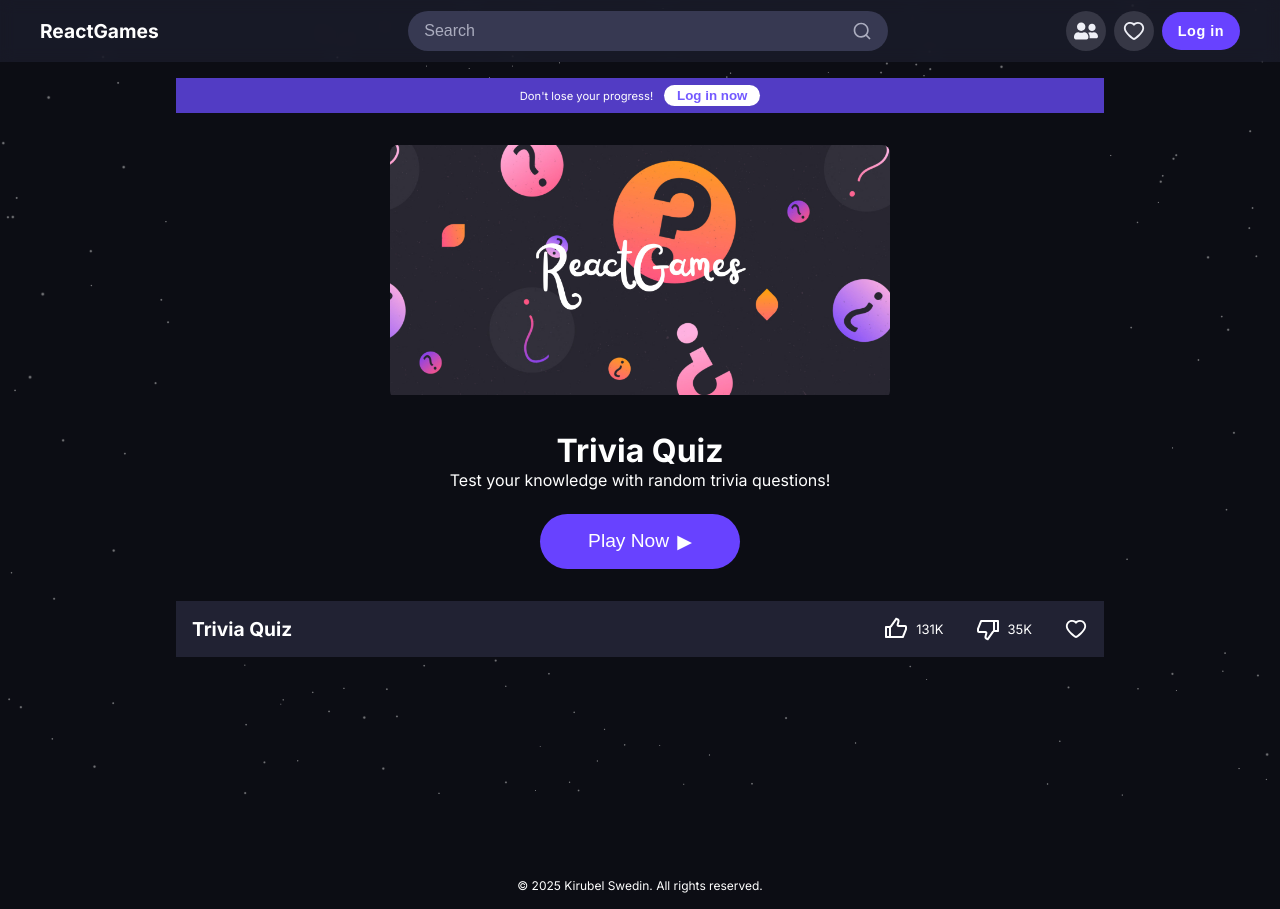
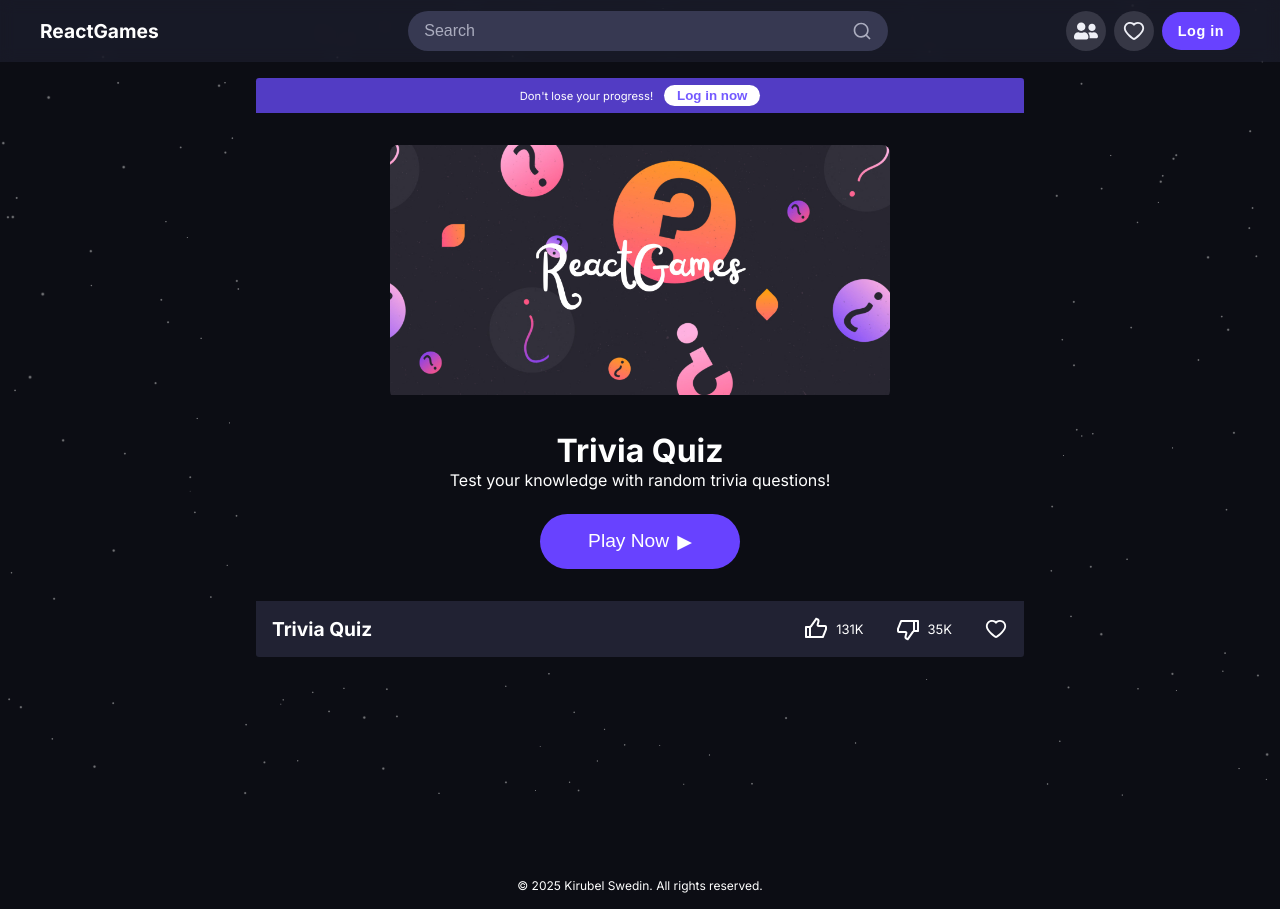
Before and after one commit to kirubelswedin/quizgame-react, a React (Vite) app: page /GamePage/1 in a window 1280 px wide. Built offline with nearby package versions, Linux system fonts and the light colour scheme.

Commit message:
Refactor styling in GameLayout and related components; adjust border-radius and remove unused max-width and margin properties for improved layout consistency.

```diff
--- a/src/features/trivia/components/HighScoreList.css
+++ b/src/features/trivia/components/HighScoreList.css
@@ -1,6 +1,6 @@
 .highscore-list {
 	background-color: #1a1b26;
-	border-radius: 1rem;
+	border-radius: 0.5rem;
 	padding: 0.5rem;
 	margin: 1rem 0;
 }
--- a/src/features/trivia/components/QuizSettings.css
+++ b/src/features/trivia/components/QuizSettings.css
@@ -1,6 +1,6 @@
 .quiz-settings {
-	max-width: 50rem;
-	margin: 0 auto;
+	/* max-width: 50rem; */
+	/* margin: 0 auto; */
 	padding: 1rem 0;
 	color: white;
 	flex-direction: column;
--- a/src/features/trivia/components/triviaQuiz.css
+++ b/src/features/trivia/components/triviaQuiz.css
@@ -1,7 +1,3 @@
 .quiz-container {
-	max-width: 50rem;
-	margin: 0 auto;
-	padding: 1rem 0rem;
-	color: white;
-	background-color: var(--background-color);
+	padding: 1rem 0;
 }
--- a/src/layouts/GameLayout.css
+++ b/src/layouts/GameLayout.css
@@ -1,14 +1,17 @@
 .game-layout {
 	min-height: 100vh;
-	display: flex;
-	flex-direction: column;
-	max-width: 60rem;
+	max-width: 50rem;
 	margin: 0 auto;
-	padding: 1rem;
-	border-radius: 0.2rem;
+	/* background-color: #0c0d14; */
+}
+
+.game-content {
+	padding: 1rem 1rem;
 	width: 100%;
 	position: relative;
 	overflow: hidden;
+	/* background-color: #aeb8ff; */
+	background-color: #0c0d14;
 }
 
 .login-banner {
@@ -18,6 +21,7 @@
 	color: white;
 	width: 100%;
 	font-size: 0.7rem;
+	border-radius: 0.2rem 0.2rem 0 0;
 }
 .login-banner:hover {
 	background-color: #5938dc;
@@ -40,6 +44,7 @@
 	padding: 1rem;
 	justify-content: space-between;
 	align-items: center;
+	border-radius: 0 0 0.2rem 0.2rem;
 }
 
 .game-footer-content h2 {
--- a/src/layouts/GameLayout.tsx
+++ b/src/layouts/GameLayout.tsx
@@ -15,6 +15,7 @@ interface GameLayoutProps {
 export const GameLayout = ({ onLogin, children, title }: GameLayoutProps) => {
 	return (
 		<div className="game-layout">
+			<div className="game-content">
 				{/* Banner */}
 				<div className="login-banner">
 					<p>
@@ -46,5 +47,6 @@ export const GameLayout = ({ onLogin, children, title }: GameLayoutProps) => {
 					</div>
 				</div>
 			</div>
+		</div>
 	);
 };
```
Lines whose indentation alone changed are shown as unchanged.
